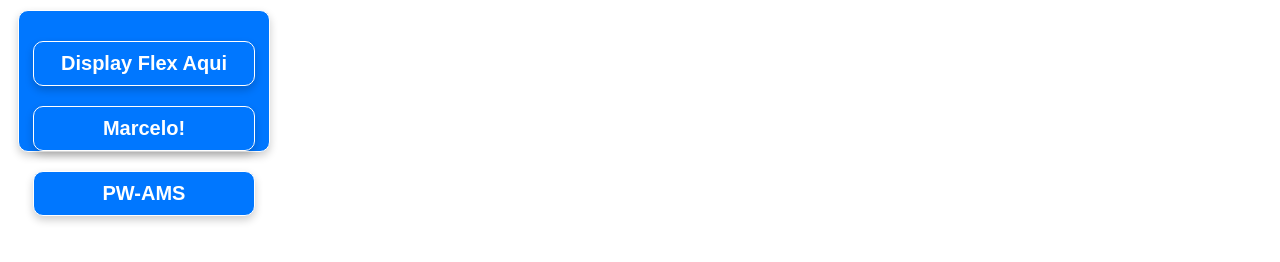
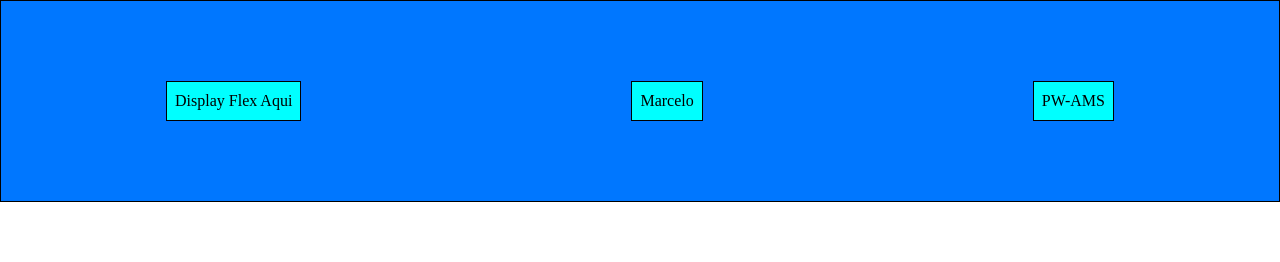
Before and after one commit to marcrezende/pw-ams, a plain HTML site: page flex2.html in a window 1280 px wide. Drawn offline with Linux system fonts and the light colour scheme.

Commit message:
MODIFICAR BOTOES

```diff
--- a/CSS/estilo.css
+++ b/CSS/estilo.css
@@ -1,43 +1,32 @@
+*{
+    margin: 0%;
+    padding: 0%;
+}
+
+body, html{
+    height: 100%;
+}
 div{
     border:1px solid;
     background-color: rgb(0, 255, 255);
-    padding: 10px;
-    margin: 10px;
-    font-size: 20px;
-    color: #000;
-    text-align: center;
-    font-weight: bold;
-    font-family: Arial, sans-serif;
-    border-radius: 5px;
-    box-shadow: 2px 2px 5px rgba(0, 0, 0, 0.1);
-    transition: background-color 0.3s ease;
-    cursor: pointer;
-    display: flex;
-    flex-direction: column;
-    align-items: center;
-    justify-content: center;
-    width: 200px;
-    height: 100px;
-    text-decoration: none;
-    color: #fff;
-    background-color: #0077ff;
-    box-shadow: 0 4px 8px rgba(0, 0, 0, 0.2);
-    border-radius: 10px;
-    margin: 10px;
-    transition: transform 0.2s ease, background-color 0.3s ease
-
-
 }
 h1{
     border:1px solid;
     background-color: rgb(0, 255, 255);
-    padding: 10px;
-    margin: 10px;
-    font-size: 24px;
 }
 #container{
     background-color:#0077ff;
-    padding: 20px 25px;
     display: flex;
     justify-content: space-around;
+    align-items: center;
+    height: 200px;
 }
+.item-menu{
+    margin-top: 10px;
+    margin-bottom: 10px;
+    padding-top: 10px;
+    padding-bottom: 10px;
+    padding-left: 8px;
+    padding-right: 8px;
+
+}
--- a/flex2.html
+++ b/flex2.html
@@ -8,12 +8,16 @@
 </head>
 <body>
     <div id="container">
-
-    <div>Display Flex Aqui</div>
-
-    <div>Marcelo!</div>
-
-    <div> PW-AMS</div>
+        <div class="item-menu">
+            Display Flex Aqui
+        </div>
+        <div class="item-menu">
+            Marcelo
+        </div>
+        <div class="item-menu">
+            PW-AMS
+        </div>
+    </div>
 
 </body>
 </html>
```
